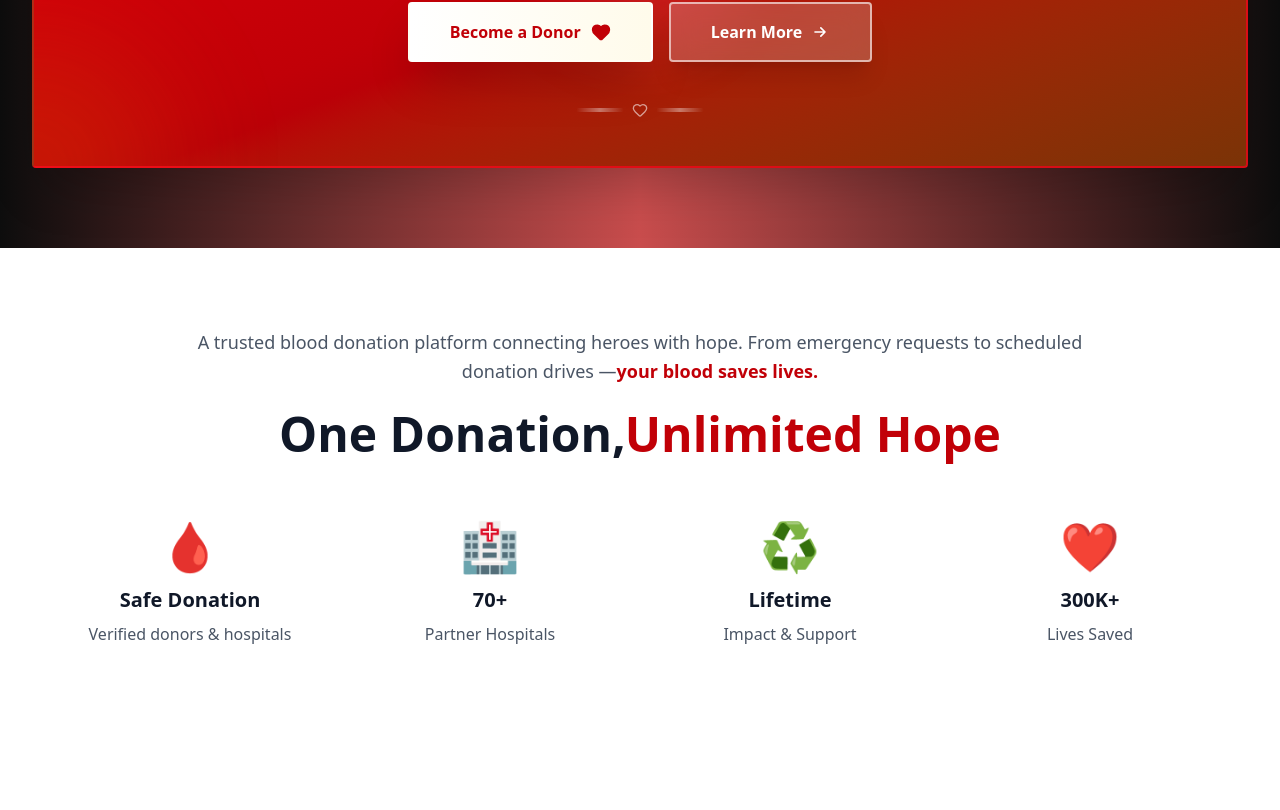
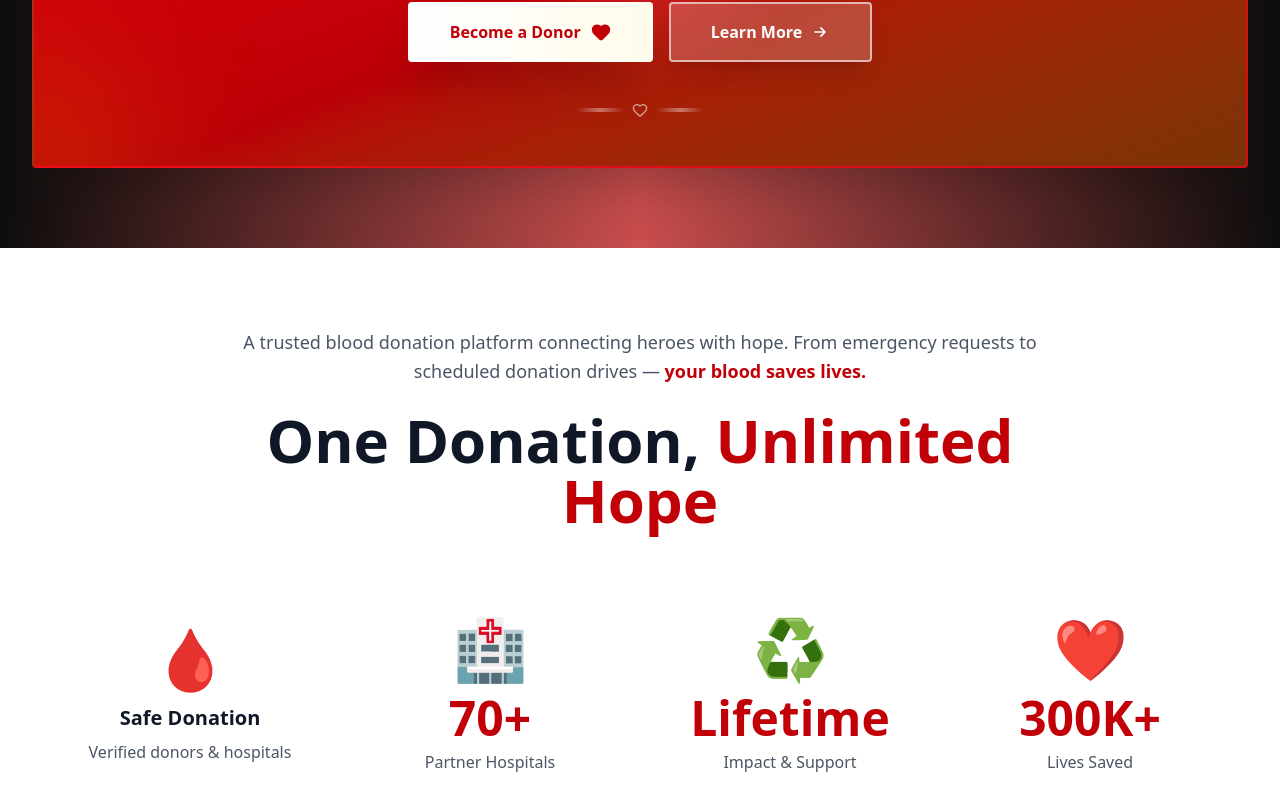
Before and after one commit to Mehedi86/ebfind, a Next.js app: page / in a window 1280 px wide. Shown: the part 2733-3543 px from the top of the page. Before the commit the page ends 3459 px from the top, so only its background shows below. Built offline with nearby package versions, Linux system fonts and the light colour scheme.

Commit message:
added: counter stat new ui

```diff
--- a/src/components/contents/StatsCounter.tsx
+++ b/src/components/contents/StatsCounter.tsx
@@ -1,57 +1,133 @@
-import React from 'react'
+"use client"
+
+import React, { useEffect, useState, useRef } from 'react'
+
+interface CounterProps {
+  end: number
+  duration?: number
+  suffix?: string
+  prefix?: string
+}
+
+function AnimatedCounter({ end, duration = 3000, suffix = '', prefix = '' }: CounterProps) {
+  const [count, setCount] = useState(0)
+  const [hasAnimated, setHasAnimated] = useState(false)
+  const counterRef = useRef<HTMLDivElement>(null)
+
+  useEffect(() => {
+    const observer = new IntersectionObserver(
+      (entries) => {
+        entries.forEach((entry) => {
+          if (entry.isIntersecting && !hasAnimated) {
+            setHasAnimated(true)
+            animateCounter()
+          }
+        })
+      },
+      { threshold: 0.3 }
+    )
+
+    if (counterRef.current) {
+      observer.observe(counterRef.current)
+    }
+
+    return () => {
+      if (counterRef.current) {
+        observer.unobserve(counterRef.current)
+      }
+    }
+  }, [hasAnimated])
+
+  const animateCounter = () => {
+    const startTime = Date.now()
+    const startValue = 0
+
+    const updateCounter = () => {
+      const currentTime = Date.now()
+      const elapsed = currentTime - startTime
+      const progress = Math.min(elapsed / duration, 1)
+
+      // Easing function for smooth animation
+      const easeOutQuart = 1 - Math.pow(1 - progress, 4)
+      const currentValue = Math.floor(startValue + (end - startValue) * easeOutQuart)
+
+      setCount(currentValue)
+
+      if (progress < 1) {
+        requestAnimationFrame(updateCounter)
+      } else {
+        setCount(end)
+      }
+    }
+
+    requestAnimationFrame(updateCounter)
+  }
+
+  const formatNumber = (num: number): string => {
+    if (num >= 1000) {
+      return (num / 1000).toFixed(num >= 100000 ? 0 : 1) + 'K'
+    }
+    return num.toString()
+  }
+
+  return (
+    <div ref={counterRef}>
+      <h3 className="text-2xl sm:text-3xl md:text-4xl lg:text-5xl font-extrabold text-red-700">
+        {prefix}{formatNumber(count)}{suffix}
+      </h3>
+    </div>
+  )
+}
 
 export default function StatsCounter() {
   return (
-        <section className="bg-white py-20 px-6">
-            {/* <!-- Intro Text --> */}
-            <div className="max-w-4xl mx-auto text-center">
-                <p className="text-gray-600 text-lg leading-relaxed mb-6">
+    <section className="bg-white py-12 sm:py-16 md:py-20 px-4 sm:px-6 lg:px-8">
+      {/* Intro Text */}
+      <div className="max-w-4xl mx-auto text-center mb-10 sm:mb-12 md:mb-16">
+        <p className="text-gray-600 text-base sm:text-lg leading-relaxed mb-4 sm:mb-6 px-2">
           A trusted blood donation platform connecting heroes with hope.
           From emergency requests to scheduled donation drives —
           <span className="text-red-700 font-semibold">
-                        your blood saves lives.
+            {' '}your blood saves lives.
           </span>
         </p>
 
-                <h1 className="text-4xl md:text-5xl font-extrabold text-gray-900 mb-16">
+        <h1 className="text-3xl sm:text-4xl md:text-5xl lg:text-6xl font-extrabold text-gray-900">
           One Donation,
-                    <span className="text-red-700">Unlimited Hope</span>
+          <span className="text-red-700"> Unlimited Hope</span>
         </h1>
       </div>
 
-            {/* <!-- Feature Grid --> */}
-            <div className="max-w-6xl mx-auto grid grid-cols-1 sm:grid-cols-2 md:grid-cols-4 gap-12 text-center">
-
-                {/* <!-- Item 1 --> */}
-                <div>
-                    <div className="text-5xl text-red-700 mb-4">🩸</div>
-                    <h3 className="text-xl font-semibold text-gray-900">Safe Donation</h3>
-                    <p className="text-gray-600 mt-2">Verified donors & hospitals</p>
+      {/* Feature Grid */}
+      <div className="max-w-6xl mx-auto grid grid-cols-1 sm:grid-cols-2 lg:grid-cols-4 gap-8 sm:gap-10 md:gap-12 text-center">
+        {/* Item 1 */}
+        <div className="flex flex-col items-center justify-center p-4 sm:p-6 hover:scale-105 transition-transform duration-300">
+          <div className="text-4xl sm:text-5xl md:text-6xl text-red-700 mb-3 sm:mb-4">🩸</div>
+          <h3 className="text-lg sm:text-xl font-semibold text-gray-900 mb-1 sm:mb-2">Safe Donation</h3>
+          <p className="text-sm sm:text-base text-gray-600">Verified donors & hospitals</p>
         </div>
 
-                {/* <!-- Item 2 --> */}
-                <div>
-                    <div className="text-5xl text-red-700 mb-4">🏥</div>
-                    <h3 className="text-xl font-semibold text-gray-900">70+</h3>
-                    <p className="text-gray-600 mt-2">Partner Hospitals</p>
+        {/* Item 2 */}
+        <div className="flex flex-col items-center justify-center p-4 sm:p-6 hover:scale-105 transition-transform duration-300">
+          <div className="text-4xl sm:text-5xl md:text-6xl text-red-700 mb-3 sm:mb-4">🏥</div>
+          <AnimatedCounter end={70} duration={3200} suffix="+" />
+          <p className="text-sm sm:text-base text-gray-600 mt-1 sm:mt-2">Partner Hospitals</p>
         </div>
 
-                {/* <!-- Item 3 --> */}
-                <div>
-                    <div className="text-5xl text-red-700 mb-4">♻️</div>
-                    <h3 className="text-xl font-semibold text-gray-900">Lifetime</h3>
-                    <p className="text-gray-600 mt-2">Impact & Support</p>
+        {/* Item 3 */}
+        <div className="flex flex-col items-center justify-center p-4 sm:p-6 hover:scale-105 transition-transform duration-300">
+          <div className="text-4xl sm:text-5xl md:text-6xl text-red-700 mb-3 sm:mb-4">♻️</div>
+          <h3 className="text-2xl sm:text-3xl md:text-4xl lg:text-5xl font-extrabold text-red-700">Lifetime</h3>
+          <p className="text-sm sm:text-base text-gray-600 mt-1 sm:mt-2">Impact & Support</p>
         </div>
 
-                {/* <!-- Item 4 --> */}
-                <div>
-                    <div className="text-5xl text-red-700 mb-4">❤️</div>
-                    <h3 className="text-xl font-semibold text-gray-900">300K+</h3>
-                    <p className="text-gray-600 mt-2">Lives Saved</p>
+        {/* Item 4 */}
+        <div className="flex flex-col items-center justify-center p-4 sm:p-6 hover:scale-105 transition-transform duration-300">
+          <div className="text-4xl sm:text-5xl md:text-6xl text-red-700 mb-3 sm:mb-4">❤️</div>
+          <AnimatedCounter end={300} duration={3500} suffix="K+" />
+          <p className="text-sm sm:text-base text-gray-600 mt-1 sm:mt-2">Lives Saved</p>
         </div>
-
       </div>
     </section>
-
   )
 }
```
Lines whose indentation alone changed are shown as unchanged.
